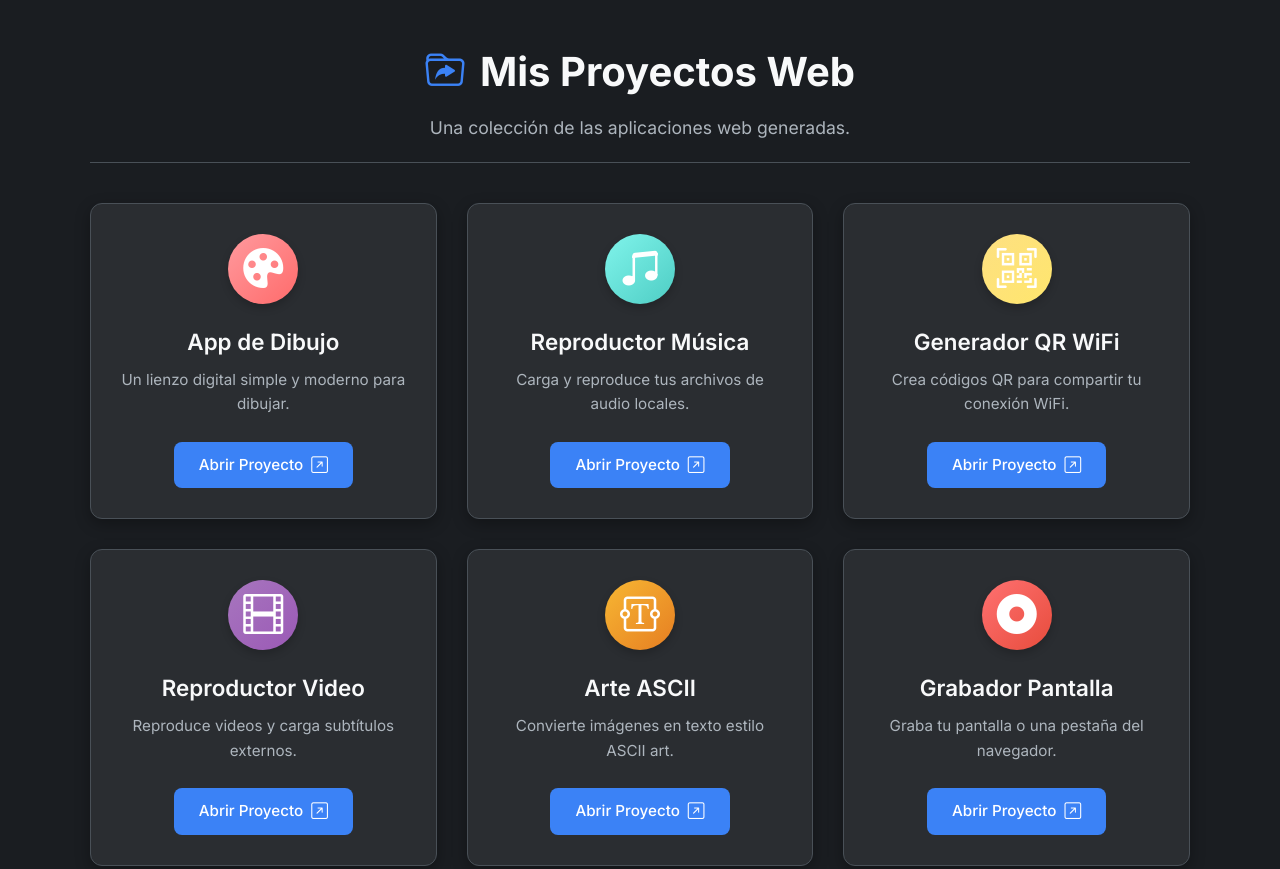
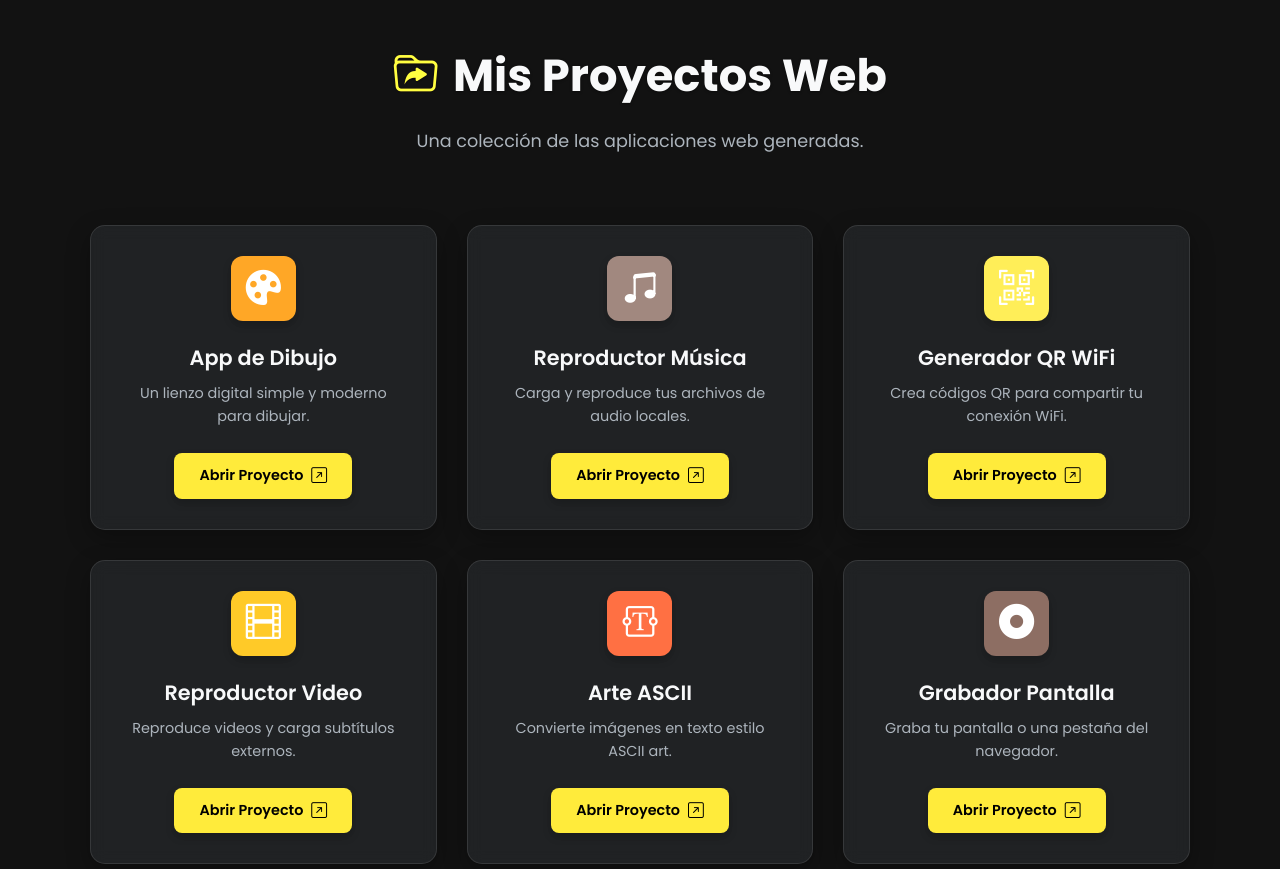
Before and after one commit to LeFitzcarraldo/indice, a plain HTML site: page index.html in a window 1280 px wide. Shown: the top 869 px of the page. Drawn offline with nearby package versions, Linux system fonts and the light colour scheme.

Commit message:
Update style.css

```diff
--- a/style.css
+++ b/style.css
@@ -1,28 +1,29 @@
-/* --- Sober & Modern Index Theme --- */
-@import url('https://fonts.googleapis.com/css2?family=Inter:wght@400;500;600;700&display=swap');
+/* --- Glassmorphism Index Theme - DARK MODE with White/Yellow Accents --- */
+@import url('https://fonts.googleapis.com/css2?family=Poppins:wght@400;500;600;700&display=swap');
 
 :root {
-    /* Colores */
-    --bg-main: #1a1d21;         /* Fondo principal muy oscuro */
-    --bg-card: #2a2d31;        /* Fondo de las tarjetas */
-    --bg-card-hover: #343a40;   /* Fondo tarjeta en hover */
+    /* Paleta Dark Mode con Acentos Amarillo/Blanco */
+    --bg-main: #121212;         /* Fondo principal muy oscuro */
+    --glass-bg: rgba(42, 45, 49, 0.6);  /* Gris oscuro translúcido para vidrio */
+    --glass-bg-hover: rgba(52, 58, 64, 0.75); /* Más opaco en hover */
+    --glass-border: rgba(255, 255, 255, 0.1); /* Borde blanco muy sutil */
     --text-primary: #f8f9fa;    /* Texto principal (casi blanco) */
-    --text-secondary: #adb5bd;   /* Texto secundario/descripciones */
-    --accent-primary: #3b82f6;  /* Azul de acento */
-    --accent-secondary: #60a5fa; /* Azul más claro (hover) */
-    --border-color: #495057;     /* Borde sutil */
-    --button-text: #ffffff;      /* Texto blanco para botones */
-    --shadow-color: rgba(0, 0, 0, 0.3); /* Sombra más oscura */
+    --text-secondary: #adb5bd;   /* Texto secundario gris claro */
+    --accent-primary: #FFEB3B;  /* Amarillo principal */
+    --accent-secondary: #FFF176; /* Amarillo más claro */
+    --button-text: #000000;      /* Texto negro para botones amarillos */
+    --shadow-color: rgba(0, 0, 0, 0.3); /* Sombra oscura */
+    --blur-intensity: 8px;       /* Intensidad del blur */
 
-    /* Colores específicos iconos (opcional) */
-    --icon-color-drawing: #ff6b6b; /* Rojo/Rosa */
-    --icon-color-music: #4ecdc4;   /* Verde Azulado */
-    --icon-color-qr: #ffe66d;      /* Amarillo */
-    --icon-color-video: #9b59b6;   /* Púrpura */
-    --icon-color-ascii: #e67e22;   /* Naranja */
-    --icon-color-recorder: #e74c3c;/* Rojo */
-    --icon-color-bookmarks: #1abc9c;/* Turquesa */
-    --icon-color-editor: #95a5a6;  /* Gris */
+    /* Colores sólidos para iconos - Paleta cálida/neutra */
+    --icon-color-drawing: #FFA726; /* Naranja */
+    --icon-color-music: #A1887F;   /* Marrón claro */
+    --icon-color-qr: #FFEE58;      /* Amarillo */
+    --icon-color-video: #FFCA28;   /* Amber */
+    --icon-color-ascii: #FF7043;   /* Naranja Oscuro */
+    --icon-color-recorder: #8D6E63;/* Marrón */
+    --icon-color-bookmarks: #AED581;/* Verde Lima claro */
+    --icon-color-editor: #BDBDBD;  /* Gris claro (neutral) */
 }
 
 *, *::before, *::after {
@@ -32,63 +33,69 @@
 }
 
 body {
-    font-family: 'Inter', system-ui, -apple-system, BlinkMacSystemFont, 'Segoe UI', Roboto, Oxygen, Ubuntu, Cantarell, 'Open Sans', 'Helvetica Neue', sans-serif;
-    background-color: var(--bg-main);
-    color: var(--text-primary);
+    font-family: 'Poppins', sans-serif;
+    background-color: var(--bg-main); /* Fondo oscuro sólido */
+    color: var(--text-primary); /* Texto claro por defecto */
     padding: 40px 20px;
     display: flex;
     justify-content: center;
     align-items: flex-start;
     min-height: 100vh;
     line-height: 1.6;
+    /* Opcional: Añadir un patrón sutil al fondo oscuro */
+    /* background-image: radial-gradient(circle at top left, rgba(255, 255, 255, 0.03) 0%, transparent 30%); */
 }
 
 .container {
     width: 100%;
-    max-width: 1100px; /* Más ancho para la cuadrícula */
+    max-width: 1100px;
     text-align: center;
 }
 
 /* Encabezado */
 .main-header {
-    margin-bottom: 40px;
+    margin-bottom: 50px;
     padding-bottom: 20px;
-    border-bottom: 1px solid var(--border-color);
 }
 .main-header h1 {
-    font-size: 2.5em;
+    font-size: 2.8em;
     font-weight: 700;
-    margin-bottom: 10px;
+    margin-bottom: 15px;
+    color: var(--text-primary); /* Texto claro */
     display: inline-flex;
     align-items: center;
     gap: 15px;
+    text-shadow: 0 1px 3px rgba(0,0,0,0.4); /* Sombra sutil para texto claro */
 }
 .main-header h1 .bi {
-    color: var(--accent-primary);
-    font-size: 1em; /* Mismo tamaño que texto */
+    color: var(--accent-primary); /* Icono principal amarillo */
+    filter: brightness(1.1); /* Un poco más brillante */
+    font-size: 1em;
 }
 .main-header p {
     font-size: 1.1em;
-    color: var(--text-secondary);
+    color: var(--text-secondary); /* Texto secundario claro */
     max-width: 600px;
-    margin: 0 auto; /* Centrar descripción */
+    margin: 0 auto;
 }
 
 /* Cuadrícula de Proyectos */
 .project-grid {
     display: grid;
-    grid-template-columns: repeat(auto-fit, minmax(280px, 1fr)); /* Columnas responsivas */
-    gap: 30px; /* Espacio entre tarjetas */
+    grid-template-columns: repeat(auto-fit, minmax(280px, 1fr));
+    gap: 30px;
     justify-content: center;
 }
 
-/* Tarjeta de Proyecto */
+/* Tarjeta de Proyecto - Estilo Glassmorphism Oscuro */
 .project-card {
-    background-color: var(--bg-card);
-    border-radius: 12px;
+    background: var(--glass-bg); /* Fondo oscuro translúcido */
+    border-radius: 15px;
     padding: 30px 25px;
-    border: 1px solid var(--border-color);
-    box-shadow: 0 5px 15px var(--shadow-color);
+    border: 1px solid var(--glass-border); /* Borde blanco sutil */
+    box-shadow: 0 8px 25px var(--shadow-color);
+    backdrop-filter: blur(var(--blur-intensity));
+    -webkit-backdrop-filter: blur(var(--blur-intensity));
     display: flex;
     flex-direction: column;
     align-items: center;
@@ -97,115 +104,100 @@ body {
 }
 
 .project-card:hover {
-    transform: translateY(-8px); /* Efecto levantar */
-    background-color: var(--bg-card-hover);
-    box-shadow: 0 12px 25px rgba(0, 0, 0, 0.4);
+    transform: translateY(-10px);
+    background: var(--glass-bg-hover); /* Más opaco/claro en hover */
+    box-shadow: 0 15px 35px rgba(0, 0, 0, 0.4);
 }
 
 /* Icono Grande de la Tarjeta */
 .card-icon {
-    width: 70px;
-    height: 70px;
-    border-radius: 50%; /* Círculo */
+    width: 65px;
+    height: 65px;
+    border-radius: 12px;
     display: flex;
     align-items: center;
     justify-content: center;
     margin-bottom: 20px;
-    box-shadow: 0 4px 8px rgba(0,0,0,0.2);
+    box-shadow: 0 4px 8px rgba(0,0,0,0.2); /* Sombra más notoria */
     transition: transform 0.3s ease;
 }
 .card-icon .bi {
-    font-size: 2.5em; /* Tamaño del icono */
+    font-size: 2.2em;
     color: #ffffff; /* Icono blanco */
 }
-
-/* Colores de fondo específicos para iconos */
-/* Degradados para dar más vida */
-.drawing-icon   { background: linear-gradient(135deg, #ff9a9e, var(--icon-color-drawing)); }
-.music-icon     { background: linear-gradient(135deg, #80f4eb, var(--icon-color-music)); }
-.qr-icon        { background: linear-gradient(135deg, #fde082, var(--icon-color-qr)); }
-.video-icon     { background: linear-gradient(135deg, #a776be, var(--icon-color-video)); }
-.ascii-icon     { background: linear-gradient(135deg, #f7b733, var(--icon-color-ascii)); }
-.recorder-icon  { background: linear-gradient(135deg, #ff7171, var(--icon-color-recorder)); }
-.bookmarks-icon { background: linear-gradient(135deg, #48dbfb, var(--icon-color-bookmarks)); }
-.editor-icon    { background: linear-gradient(135deg, #bdc3c7, var(--icon-color-editor)); }
-
+/* Colores de fondo sólidos para iconos */
+.drawing-icon   { background-color: var(--icon-color-drawing); }
+.music-icon     { background-color: var(--icon-color-music); }
+.qr-icon        { background-color: var(--icon-color-qr); }
+.video-icon     { background-color: var(--icon-color-video); }
+.ascii-icon     { background-color: var(--icon-color-ascii); }
+.recorder-icon  { background-color: var(--icon-color-recorder); }
+.bookmarks-icon { background-color: var(--icon-color-bookmarks); }
+.editor-icon    { background-color: var(--icon-color-editor); }
 
 .project-card:hover .card-icon {
-    transform: scale(1.1) rotate(5deg); /* Animar icono en hover */
+    transform: scale(1.1);
 }
 
 /* Título y Descripción de la Tarjeta */
 .project-card h2 {
-    font-size: 1.4em;
+    font-size: 1.3em;
     font-weight: 600;
     margin-bottom: 8px;
-    color: var(--text-primary);
+    color: var(--text-primary); /* Texto claro */
 }
 .project-card .card-description {
-    font-size: 0.95em;
-    color: var(--text-secondary);
-    margin-bottom: 25px; /* Espacio antes del botón */
-    flex-grow: 1; /* Empuja el botón hacia abajo si las descripciones varían */
-    min-height: 40px; /* Altura mínima para alinear botones si desc es corta */
-    padding: 0 5px; /* Evita que texto muy largo toque bordes */
+    font-size: 0.9em;
+    color: var(--text-secondary); /* Texto secundario claro */
+    margin-bottom: 25px;
+    flex-grow: 1;
+    min-height: 30px;
+    padding: 0 5px;
 }
 
 /* Botón/Enlace de la Tarjeta */
 .button.card-button {
-    background-color: var(--accent-primary);
-    color: var(--button-text);
+    background-color: var(--accent-primary); /* Botón amarillo */
+    color: var(--button-text); /* Texto negro */
     padding: 10px 25px;
     border-radius: 8px;
     text-decoration: none;
-    font-weight: 500;
-    font-size: 0.95em;
+    font-weight: 600;
+    font-size: 0.9em;
     display: inline-flex;
     align-items: center;
     gap: 8px;
-    transition: background-color 0.2s ease, transform 0.2s ease;
-    width: auto; /* No ocupa todo el ancho */
-    align-self: center; /* Centrar botón */
-    margin-top: auto; /* Asegura que esté al final si flex-grow está activo */
+    transition: background-color 0.2s ease, transform 0.2s ease, box-shadow 0.2s ease;
+    width: auto;
+    align-self: center;
+    margin-top: auto;
+    box-shadow: 0 4px 8px rgba(0, 0, 0, 0.2); /* Sombra para el botón */
 }
 .button.card-button .bi {
     font-size: 1.1em;
 }
 
 .button.card-button:hover {
-    background-color: var(--accent-secondary);
-    transform: scale(1.05); /* Ligeramente más grande */
+    background-color: var(--accent-secondary); /* Amarillo más claro */
+    transform: scale(1.03) translateY(-2px);
+    box-shadow: 0 6px 12px rgba(0, 0, 0, 0.3);
 }
 
 /* Pie de Página */
 .main-footer {
-    margin-top: 50px;
+    margin-top: 60px;
     padding-top: 20px;
-    border-top: 1px solid var(--border-color);
-    color: var(--text-secondary);
+    color: var(--text-secondary); /* Footer con texto secundario claro */
     font-size: 0.9em;
 }
 
-/* Responsive adjustments */
+/* Responsive adjustments (sin cambios) */
 @media (max-width: 600px) {
-    .project-grid {
-        grid-template-columns: 1fr; /* Una columna en móviles */
-        gap: 25px;
-    }
-    .container {
-        padding: 20px 15px;
-    }
-     body {
-        padding: 20px 10px;
-    }
-    .main-header h1 {
-        font-size: 1.8em;
-        gap: 10px;
-    }
-     .main-header p {
-        font-size: 1em;
-    }
-    .project-card h2 {
-        font-size: 1.3em;
-    }
+    body { padding: 30px 15px; }
+    .project-grid { grid-template-columns: 1fr; gap: 25px; }
+    .container { padding: 0 10px; }
+    .main-header h1 { font-size: 2em; gap: 10px; }
+    .main-header p { font-size: 1em; }
+    .project-card { padding: 25px 20px; }
+    .project-card h2 { font-size: 1.2em; }
 }
```
